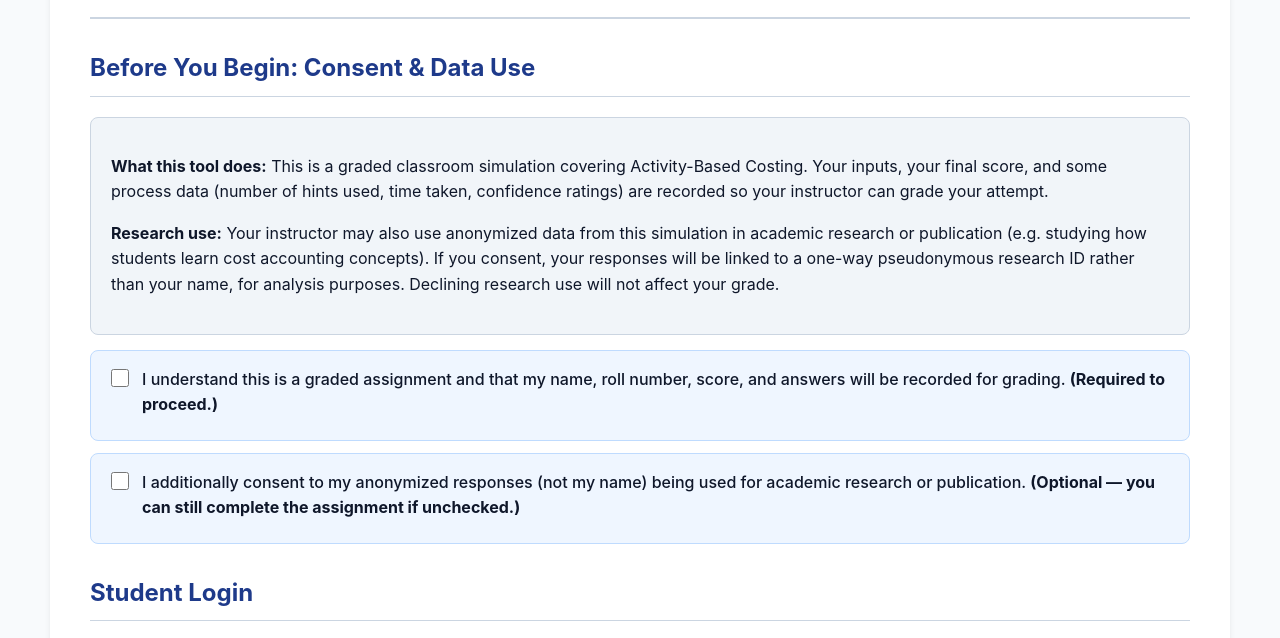
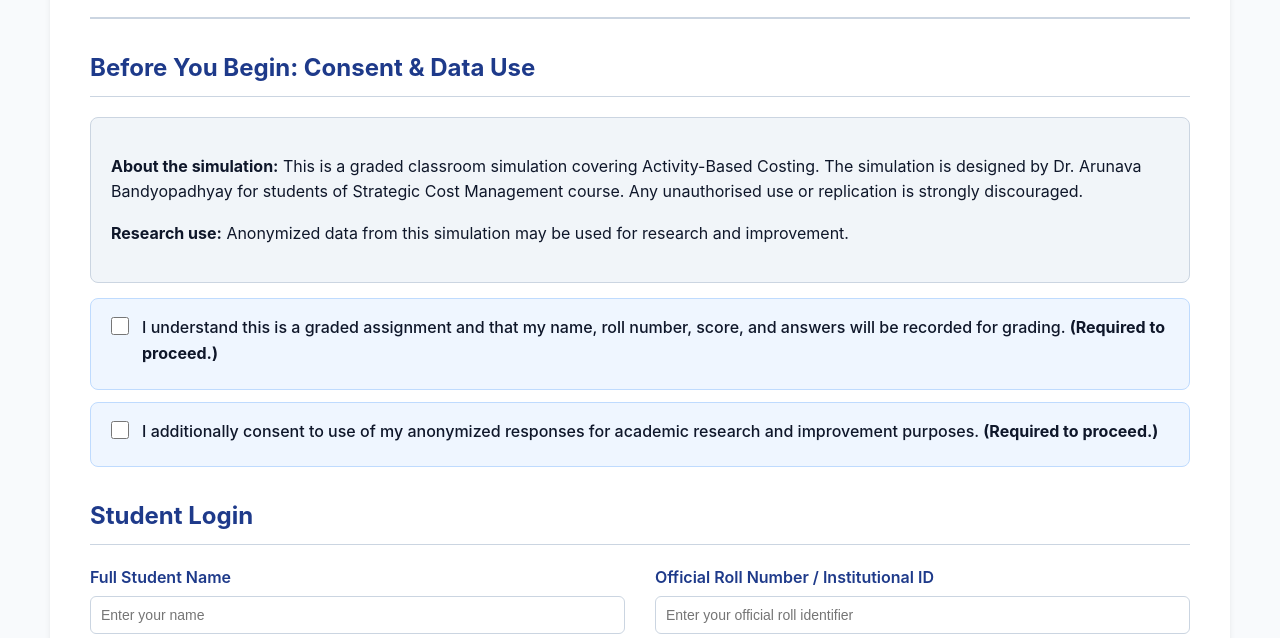
Before and after one commit to arunbiit/apc-simulation, a plain HTML site: page docs/index.html in a window 1280 px wide. Shown: the part 138-776 px from the top of the page. Drawn offline with Linux system fonts and the light colour scheme.

Commit message:
Update index.html

```diff
--- a/docs/index.html
+++ b/docs/index.html
@@ -77,13 +77,9 @@
     <div id="screen-0" class="screen active">
         <h2>Before You Begin: Consent &amp; Data Use</h2>
         <div class="card">
-            <p><strong>What this tool does:</strong> This is a graded classroom simulation covering Activity-Based
-            Costing. Your inputs, your final score, and some process data (number of hints used, time taken,
-            confidence ratings) are recorded so your instructor can grade your attempt.</p>
-            <p><strong>Research use:</strong> Your instructor may also use anonymized data from this simulation
-            in academic research or publication (e.g. studying how students learn cost accounting concepts).
-            If you consent, your responses will be linked to a one-way pseudonymous research ID rather than
-            your name, for analysis purposes. Declining research use will not affect your grade.</p>
+            <p><strong>About the simulation:</strong> This is a graded classroom simulation covering Activity-Based
+            Costing. The simulation is designed by Dr. Arunava Bandyopadhyay for students of Strategic Cost Management course. Any unauthorised use or replication is strongly discouraged.</p>
+            <p><strong>Research use:</strong> Anonymized data from this simulation may be used for research and improvement.</p>
         </div>
         <div class="consent-box">
             <label>
@@ -95,8 +91,7 @@
         <div class="consent-box">
             <label>
                 <input type="checkbox" id="consent-research">
-                <span>I additionally consent to my anonymized responses (not my name) being used for academic
-                research or publication. <strong>(Optional — you can still complete the assignment if unchecked.)</strong></span>
+                <span>I additionally consent to use of my anonymized responses for academic research and improvement purposes. <strong>(Required to proceed.)</strong></span>
             </label>
         </div>
 
```
